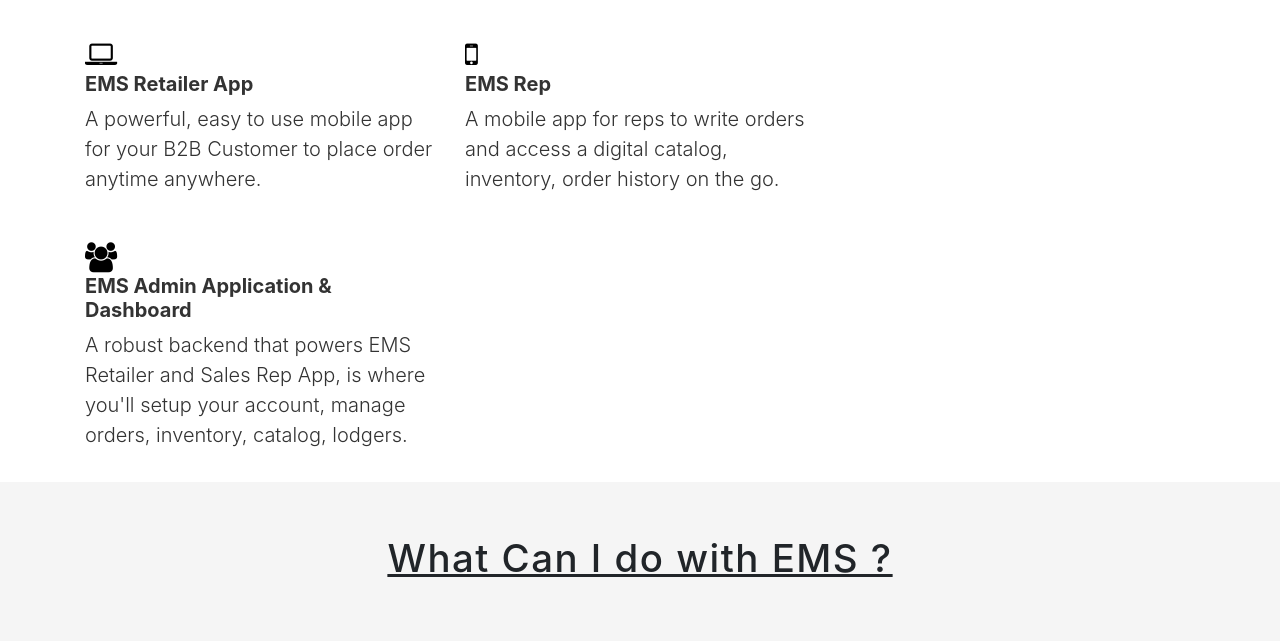
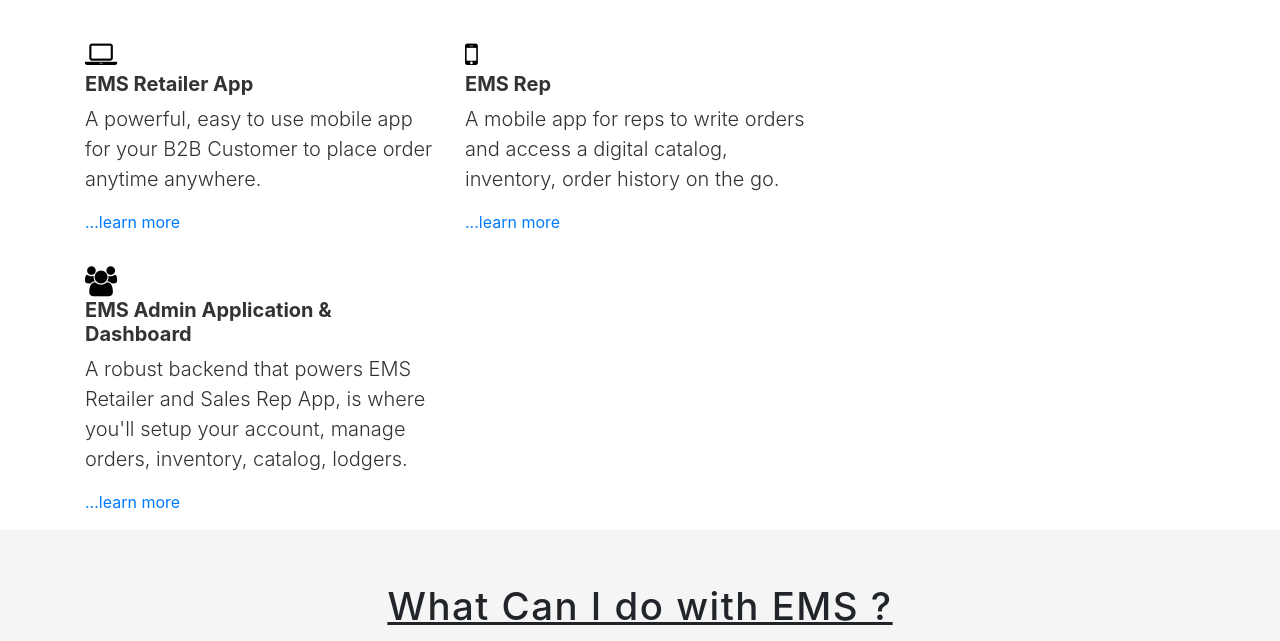
Before and after one commit to sudipt1999/B2B, a plain HTML site: page index.html in a window 1280 px wide. Shown: the part 460-1101 px from the top of the page. Drawn offline with nearby package versions, Linux system fonts and the light colour scheme; a web font is replaced by a local one.

Commit message:
fixed links

```diff
--- a/index.html
+++ b/index.html
@@ -79,6 +79,7 @@
                                     <p class="lead">
                                         A powerful, easy to use mobile app for your B2B Customer to place order anytime anywhere.
                                     </p>
+                                    <a class="d-inline" href="Feature1.html">...learn more</a>
                                 </a>
                             </div>
                             <div class="col-12 col-md-6 card-custom my-3">
@@ -90,6 +91,7 @@
                                     <p class="lead">
                                         A mobile app for reps to write orders and access a digital catalog, inventory, order history on the go.
                                     </p>
+                                    <a class="d-inline" href="Feature2.html">...learn more</a>
                                 </a>
                             </div>
                             <div class="col-12 col-md-6 card-custom my-3">
@@ -101,6 +103,7 @@
                                     <p class="lead">
                                         A robust backend that powers EMS Retailer and Sales Rep App, is where you'll setup your account, manage orders, inventory, catalog, lodgers.
                                     </p>
+                                    <a class="d-inline" href="Feature3.html">...learn more</a>
                                 </a>
                             </div>
                         </div>
```
